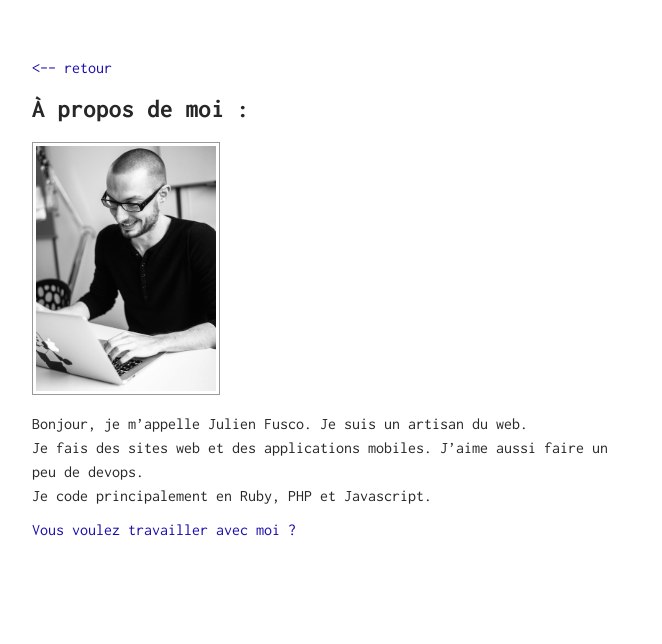
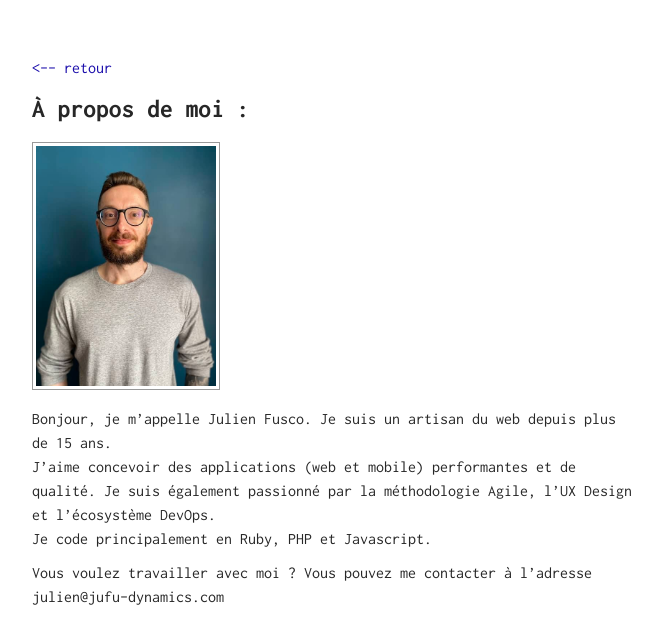
Before and after one commit to imjufu/imjufu.github.io, a Jekyll site: the page built from moi.md, in a window 1280 px wide. Shown: the top 644 px of the page, without its empty margins (308-970 px from the left). Built offline with Jekyll 4.4.1, drawn with Linux system fonts in a browser that asks for light colours.

Commit message:
Update "À propos de moi" page

```diff
--- a/css/main.scss
+++ b/css/main.scss
@@ -236,3 +236,7 @@ blockquote {
     }
   }
 }
+
+.arobase::before {
+  content: "\000040";
+}
--- a/moi.md
+++ b/moi.md
@@ -2,10 +2,10 @@
 layout: about
 ---
 
-![Julien Fusco](images/julien.png)
+![Julien Fusco](images/julien.jpg)
 
-Bonjour, je m'appelle Julien Fusco. Je suis un artisan du web.
-Je fais des sites web et des applications mobiles. J'aime aussi faire un peu de devops.
+Bonjour, je m'appelle Julien Fusco. Je suis un artisan du web depuis plus de 15 ans.
+J'aime concevoir des applications (web et mobile) performantes et de qualité. Je suis également passionné par la méthodologie Agile, l'UX Design et l'écosystème DevOps.
 Je code principalement en Ruby, PHP et Javascript.
 
-[Vous voulez travailler avec moi ?](http://www.ochelys.com/)
+Vous voulez travailler avec moi ? Vous pouvez me contacter à l'adresse <span>julien<span class="arobase"></span>jufu-dynamics.com</span>
```
Also changed, not shown: images/julien.jpg (added), images/julien.png (deleted).
